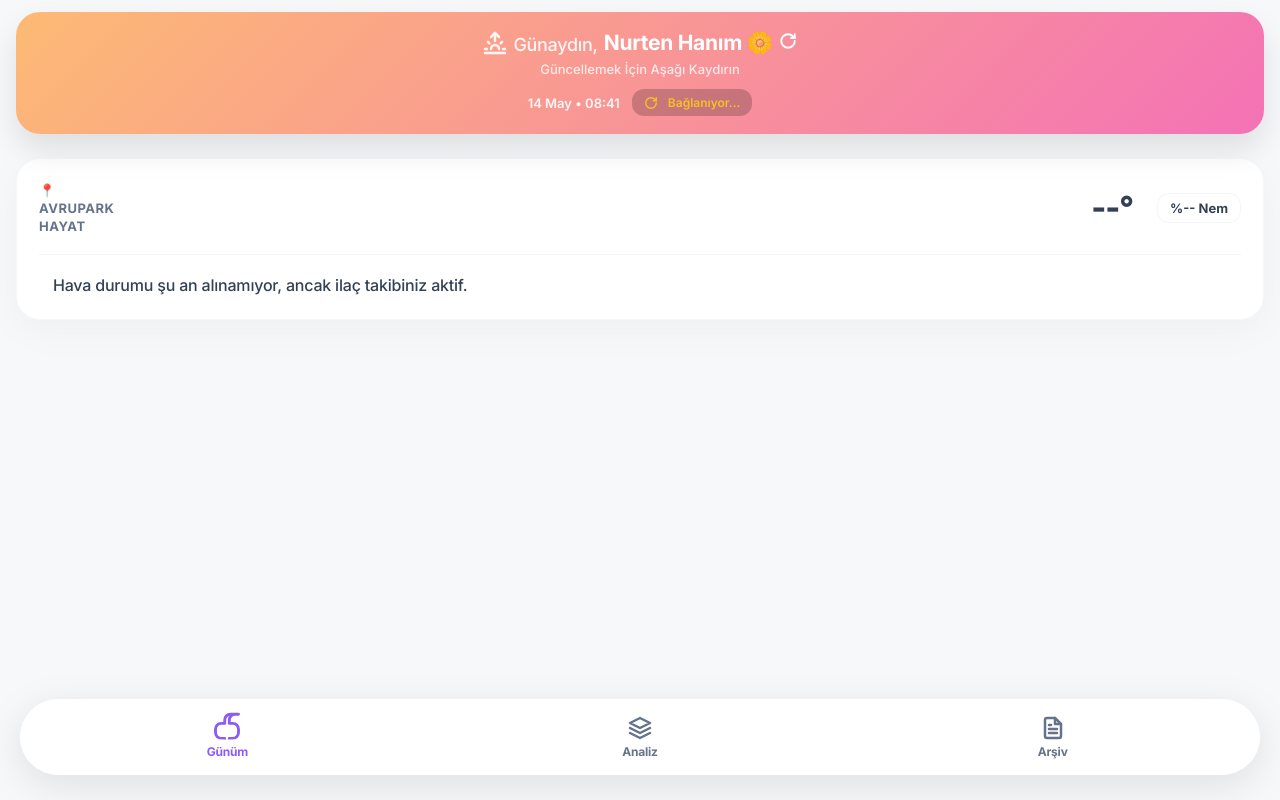
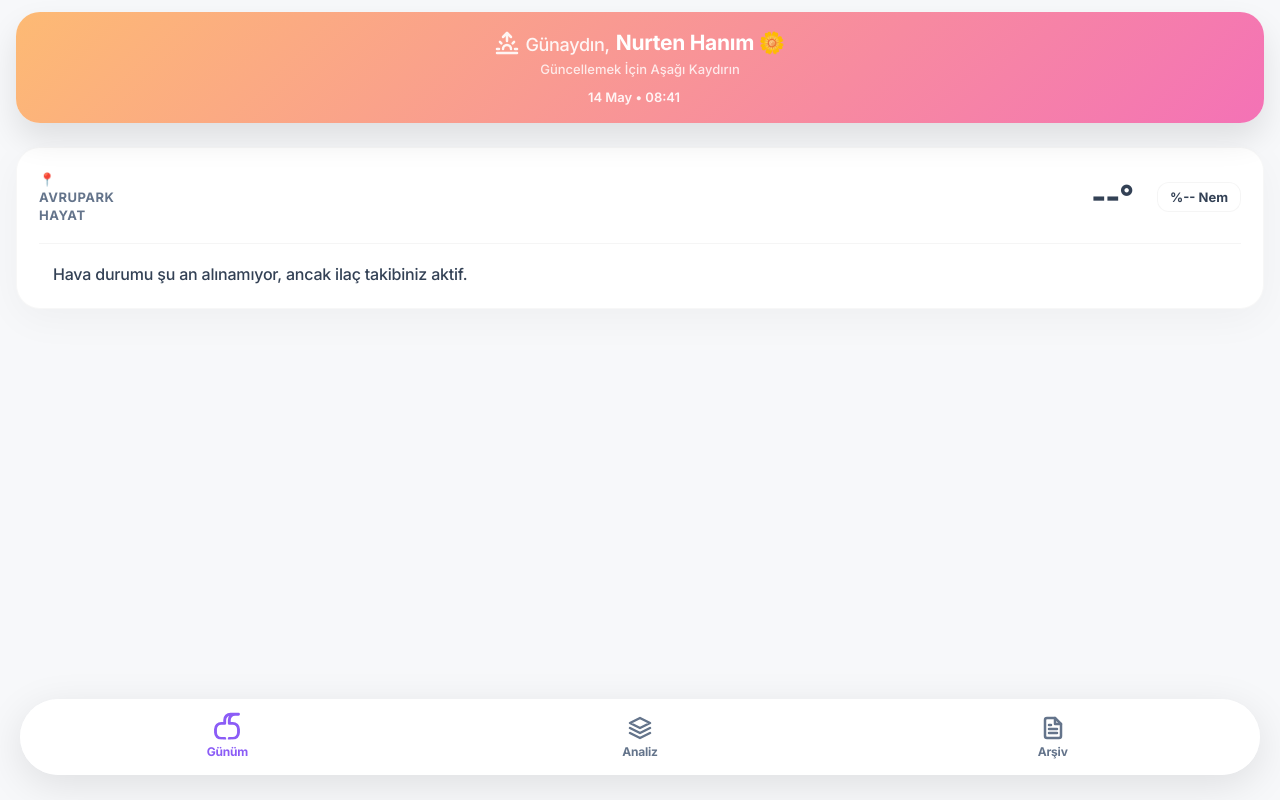
Before and after one commit to baturfamily/nbtest, a plain HTML site: page index.html in a window 1280 px wide. Drawn offline with nearby package versions, Linux system fonts and the light colour scheme; no server answers.

Commit message:
Update index.html

```diff
--- a/index.html
+++ b/index.html
@@ -22,20 +22,15 @@
 
     <div class="sticky-top-wrapper">
         <div class="header-compact" id="dynamicHeaderBg" ontouchstart="">
-            <div class="app-title">
+                        <div class="app-title">
                 <span class="greeting" id="greetingText"></span>
                 <span class="name-tag">Nurten Hanım 🌼</span>
-                <span id="sync-icon" class="sync-icon-box">
-                    <svg width="18" height="18" viewBox="0 0 24 24" fill="none" stroke="currentColor" stroke-width="2.5" stroke-linecap="round" stroke-linejoin="round"><path d="M21 12a9 9 0 1 1-9-9c2.52 0 4.93 1 6.74 2.74L21 8"/><path d="M21 3v5h-5"/></svg>
-                </span>
             </div>
             <div class="header-sub" id="update-text">Güncellemek İçin Aşağı Kaydırın</div>
             <div class="header-info">
                 <div id="clock" class="clock-text">--:--</div>
-                <div id="last-sync" class="sync-badge">
-                    <svg width="14" height="14" viewBox="0 0 24 24" fill="none" stroke="currentColor" stroke-width="2.5" stroke-linecap="round" stroke-linejoin="round" style="margin-right: 4px;"><path d="M21 12a9 9 0 1 1-9-9c2.52 0 4.93 1 6.74 2.74L21 8"/><path d="M21 3v5h-5"/></svg>
-                    Bağlanıyor...
-                </div>
+                <div id="connection-status"></div>
+            </div>
             </div>
         </div>
     </div>
```
